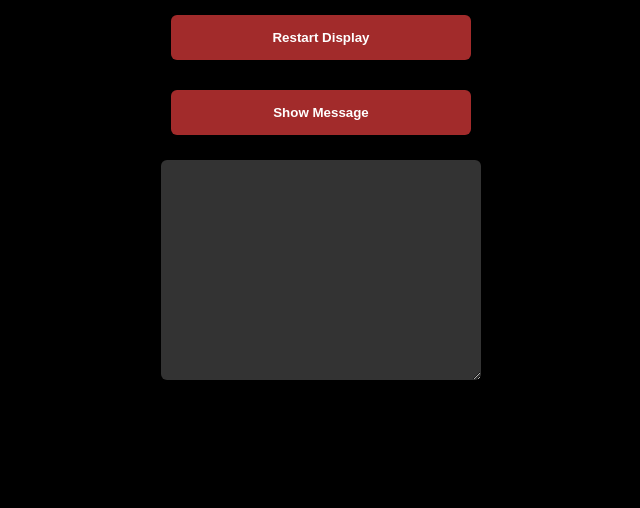
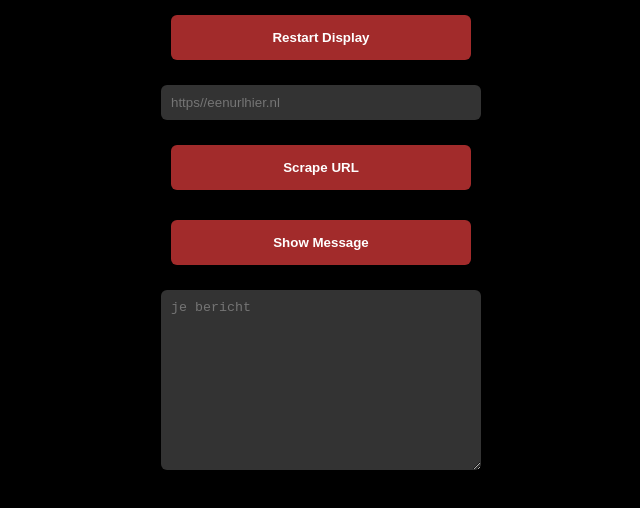
Before and after one commit to micoos/feestweek-app-control, a React (Create React App) app: page / in a window 1280 px wide. Shown: the top 508 px of the page, without its empty margins (319-959 px from the left). Built offline with nearby package versions, Linux system fonts and the light colour scheme.

Commit message:
basis versie

```diff
--- a/package.json
+++ b/package.json
@@ -6,6 +6,7 @@
     "@testing-library/jest-dom": "^5.17.0",
     "@testing-library/react": "^13.4.0",
     "@testing-library/user-event": "^13.5.0",
+    "axios": "^1.5.0",
     "react": "^18.2.0",
     "react-dom": "^18.2.0",
     "react-scripts": "5.0.1",
--- a/src/App.css
+++ b/src/App.css
@@ -30,7 +30,18 @@ textarea {
   max-width: 300px;
   border-radius: 6px;
   border: 0px;
-  height: 25vh;
+  height: 20vh;
+  color: #FFF;
+  background-color: #333;
+  padding: 10px;
+}
+
+input {
+  margin: 10px;
+  width: 80%;
+  max-width: 300px;
+  border-radius: 6px;
+  border: 0px;
   color: #FFF;
   background-color: #333;
   padding: 10px;
--- a/src/App.js
+++ b/src/App.js
@@ -1,17 +1,15 @@
-import logo from './logo.svg';
+import React, { useState, useRef } from 'react';
 import './App.css';
-import { useState, useRef } from 'react';
 
 function App() {
   const [response, setResponse] = useState('');
   const messageRef = useRef(null);
+  const urlRef = useRef(null);
 
   const handleRestartDisplay = () => {
-    fetch('http://127.0.0.1:8090/restart')
+    fetch('/restart', { method: 'POST' })
       .then(response => {
-        if (!response.ok) {
-          throw new Error('Failed to restart display');
-        }
+        console.log(response);
         setResponse('Display restarted successfully');
         setTimeout(() => {
           setResponse('');
@@ -26,17 +24,15 @@ function App() {
       });
   };
 
-  const handleShowMessage = message => {
-    if(message==='') {
-      setResponse('Please enter a message');
-      setTimeout(() => {
-        setResponse('');
-      }, 10000);
-      return;
-    }
-    fetch(`http://127.0.0.1:8090/show?message=${message}`)
+  const handleShowMessage = (message) => {
+    fetch('/message', {
+      method: 'POST',
+      headers: { 'Content-Type': 'application/json' },
+      body: JSON.stringify({ message })
+    })
       .then(response => {
-        if (!response.ok) {
+        console.log(response);
+        if (response.status !== 200) {
           throw new Error('Failed to show message');
         }
         messageRef.current.value = '';
@@ -54,11 +50,43 @@ function App() {
       });
   };
 
+  const handleScrapeUrl = () => {
+    const url = urlRef.current.value;
+    if(url == "") {
+      setResponse('No URL given');
+      setTimeout(() => {
+        setResponse('');
+      }, 10000);
+      return;
+    }
+    fetch('/scrape', {
+      method: 'POST',
+      headers: { 'Content-Type': 'application/json' },
+      body: JSON.stringify({ url })
+    })
+      .then(response => {
+        console.log(response);
+        setResponse(`Scraped URL "${url}" successfully`);
+        setTimeout(() => {
+          setResponse('');
+        }, 10000);
+      })
+      .catch(error => {
+        console.error(error);
+        setResponse(`Failed to scrape URL "${url}"`);
+        setTimeout(() => {
+          setResponse('');
+        }, 10000);
+      });
+  };
+
   return (
     <div className="App">
       <button onClick={handleRestartDisplay}>Restart Display</button>
+      <input placeholder="https//eenurlhier.nl" type="text" id="url" ref={urlRef} />
+      <button onClick={handleScrapeUrl}>Scrape URL</button>
       <button onClick={() => handleShowMessage(messageRef.current.value)}>Show Message</button>
-      <textarea type="text" id="message" ref={messageRef} />
+      <textarea placeholder="je bericht" type="text" id="message" ref={messageRef} />
       {response && <div className="status">{response}</div>}
     </div>
   );
```
Also changed, not shown: 1 other file (tests, documents, lock files or other folders).
